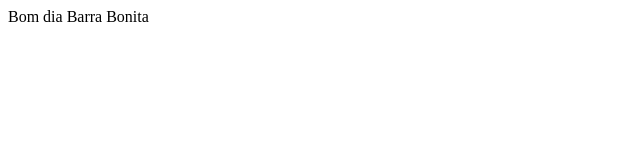
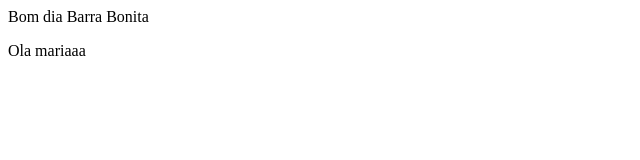
Before and after one commit to MariaPires21/confusao, a plain HTML site: page index.html in a window 1280 px wide. Shown: the full height of the page, 0-640 px from the left. Drawn offline with Linux system fonts and the light colour scheme.

Commit message:
Update index.html

```diff
--- a/index.html
+++ b/index.html
@@ -1 +1,2 @@
 <p>Bom dia Barra Bonita</p>
+<p> Ola mariaaa </p>
```
